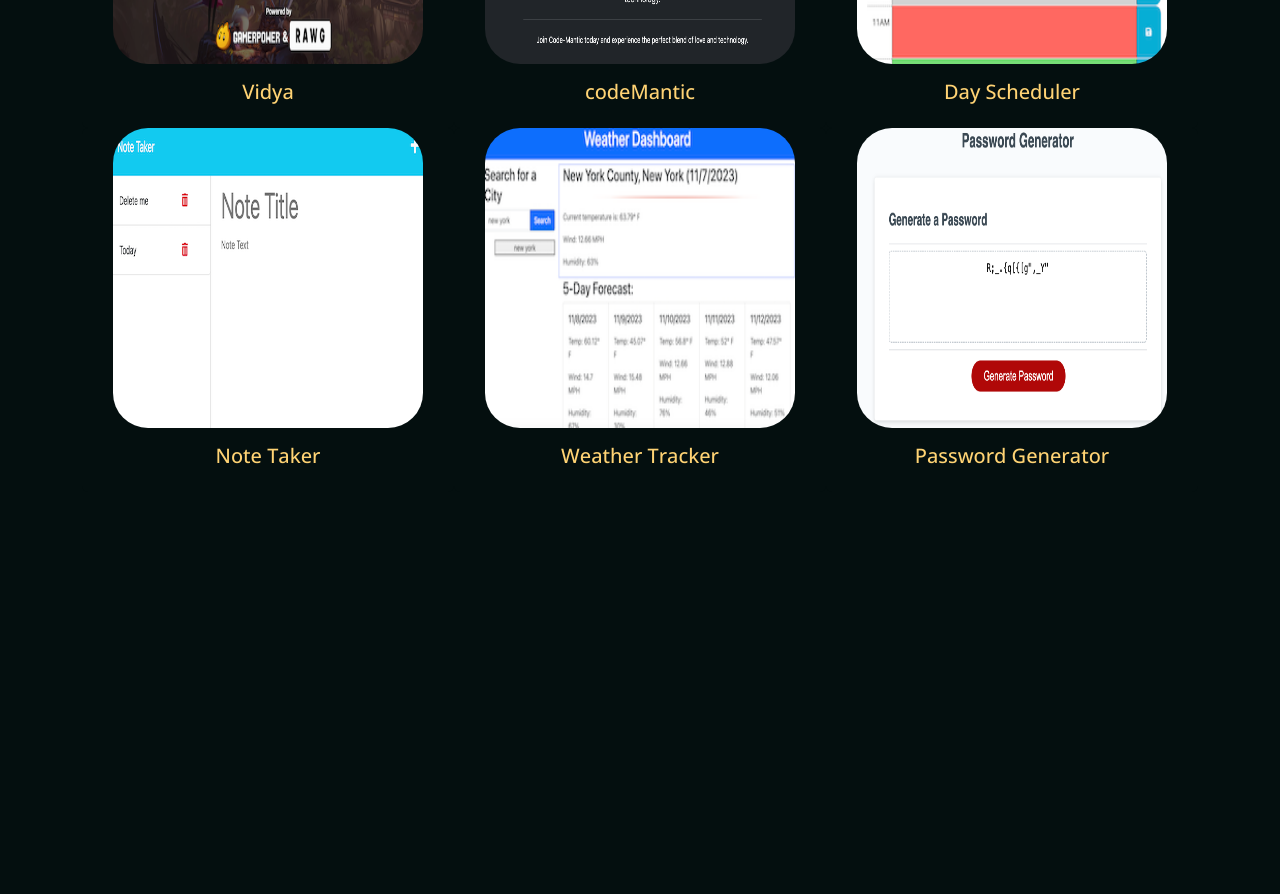
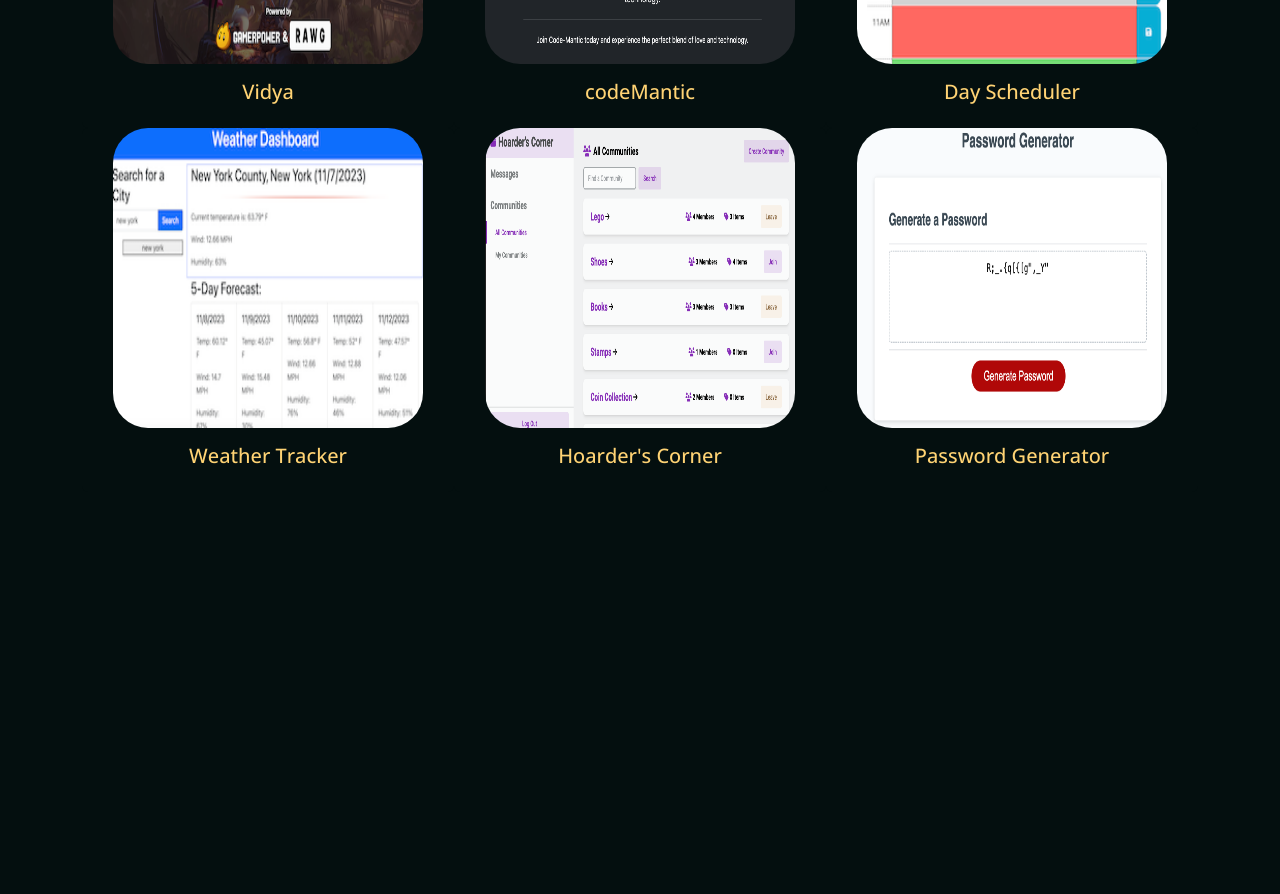
Before and after one commit to Luis00809/Portfolio, a React (Vite) app: page / in a window 1280 px wide. Shown: the part 2020-2914 px from the top of the page. Built offline with nearby package versions, Linux system fonts and the light colour scheme; no server answers.

Commit message:
add hoarders corner

```diff
--- a/src/components/UI/Navbar.jsx
+++ b/src/components/UI/Navbar.jsx
@@ -18,6 +18,10 @@ const styles = {
   navs: {
     fontFamily: 'open sans',
     fontSize: '20px'
+  },
+  smallScreenNavs: {
+    fontFamily: 'open sans',
+    fontSize: '15px'
   }
 }
 
@@ -30,16 +34,16 @@ const styles = {
           <Col>
                 <Nav className={smallScreen? 'justify-content-center' : 'justify-content-end'} activeKey="/home">
                 <Nav.Item >
-                  <Nav.Link className='navI' style={styles.navs}  href="#about">About</Nav.Link>
+                  <Nav.Link className='navI' style={smallScreen? styles.smallScreenNavs : styles.navs}  href="#about">About</Nav.Link>
                 </Nav.Item>
                 <Nav.Item>
-                  <Nav.Link className='navI' style={styles.navs} href="#portfolio" eventKey="link-1">Projects</Nav.Link>
+                  <Nav.Link className='navI' style={smallScreen? styles.smallScreenNavs : styles.navs} href="#portfolio" eventKey="link-1">Projects</Nav.Link>
                 </Nav.Item>
                 <Nav.Item>
-                  <Nav.Link className='navI' style={styles.navs} href="#skills" eventKey="link-1">Skills</Nav.Link>
+                  <Nav.Link className='navI' style={smallScreen? styles.smallScreenNavs : styles.navs} href="#skills" eventKey="link-1">Skills</Nav.Link>
                 </Nav.Item>
                 <Nav.Item>
-                  <Nav.Link className='navI' style={styles.navs} href="#contact" eventKey="link-1">Contact</Nav.Link>
+                  <Nav.Link className='navI' style={smallScreen? styles.smallScreenNavs : styles.navs} href="#contact" eventKey="link-1">Contact</Nav.Link>
                 </Nav.Item>
                 </Nav>
           </Col>
--- a/src/pages/About.jsx
+++ b/src/pages/About.jsx
@@ -41,18 +41,18 @@ const project = [
     },
     {
         id: 4,
-        name: "Note Taker",
-        description: "Note Taker",
-        src: '../assets/images/noteTaker2.png',
-        link: "https://note-taker-system-05e719970f34.herokuapp.com/notes"
-
-    },
-    {
-        id: 5,
         name: "Weather Tracker",
         description: "Global Weather Report",
         src: '../assets/images/weatherTracker2.png',
         link: "https://luis00809.github.io/Weather-Application/"
+    },
+    {
+        id: 5,
+        name: "Hoarder's Corner",
+        description: "Collection Tracker",
+        src: '../assets/images/hoarders.png',
+        link: "https://hoarders-a005c08b9ff3.herokuapp.com/"
+
     },
     {
         id: 6,
```
Also changed, not shown: public/assets/images/hoarders.png (added).
